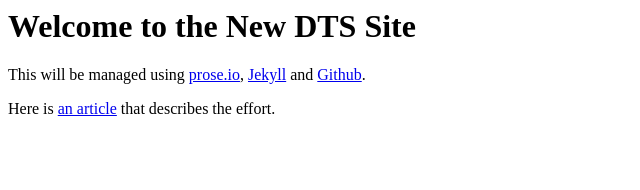
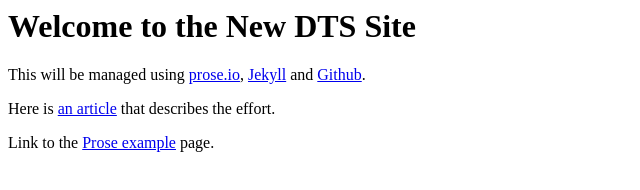
Before and after one commit to DowntownSingers/downtownsingers.github.io, a plain HTML site: page index.html in a window 1280 px wide. Shown: the whole page, without its empty margins (0-640 px from the left). Drawn offline with Linux system fonts and the light colour scheme.

Commit message:
Added example page link.

```diff
--- a/index.html
+++ b/index.html
@@ -6,5 +6,6 @@
     <a href="https://jekyllrb.com/">Jekyll</a> and
     <a href="https://github.com/DowntownSingers">Github</a>.</p>
   <p>Here is <a href="https://www.developmentseed.org/blog/2012/07/27/build-cms-free-websites/">an article</a> that describes the effort.</p>
+  <p>Link to the <a href="example.md">Prose example</a> page.</p>
 </body>
 </html>
```
